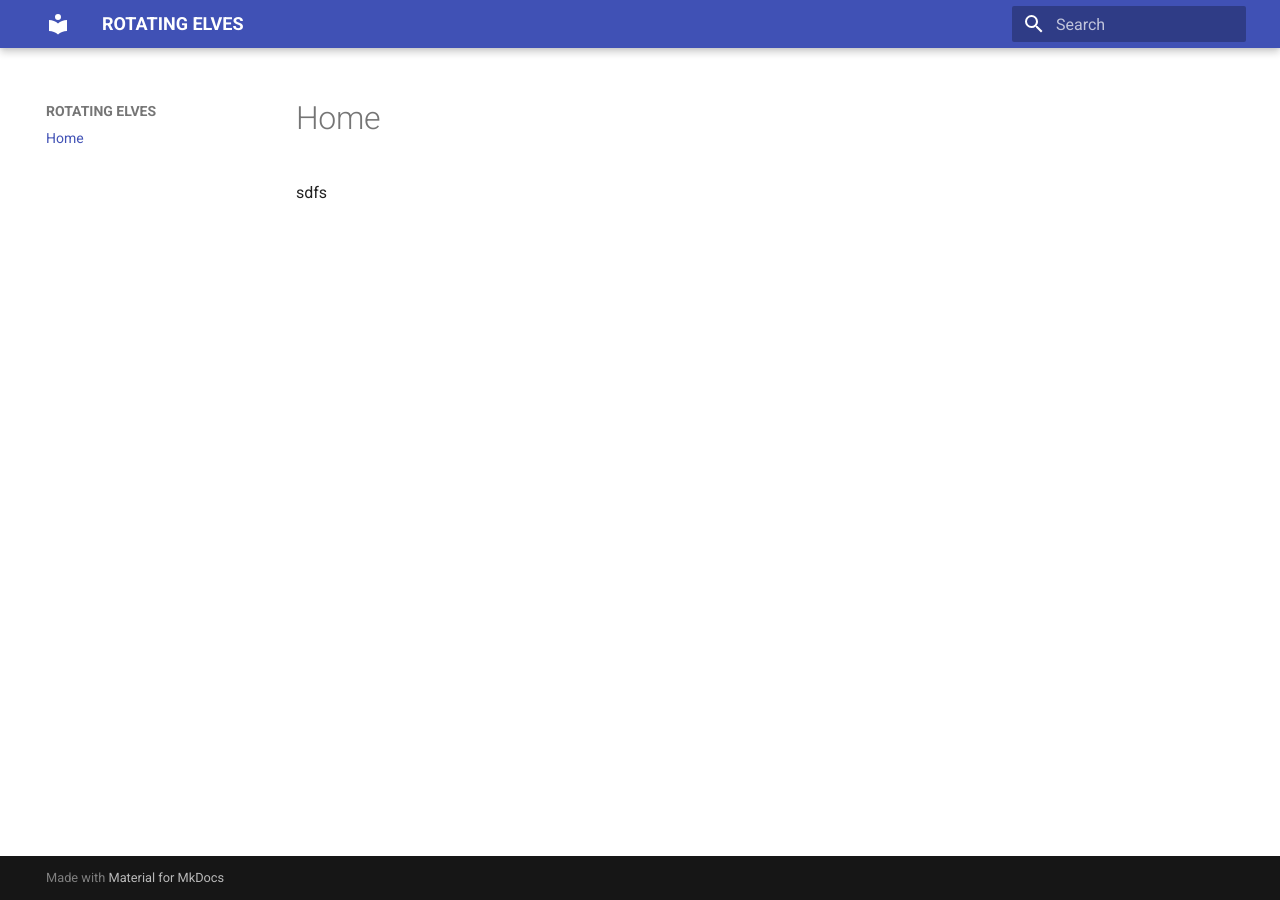
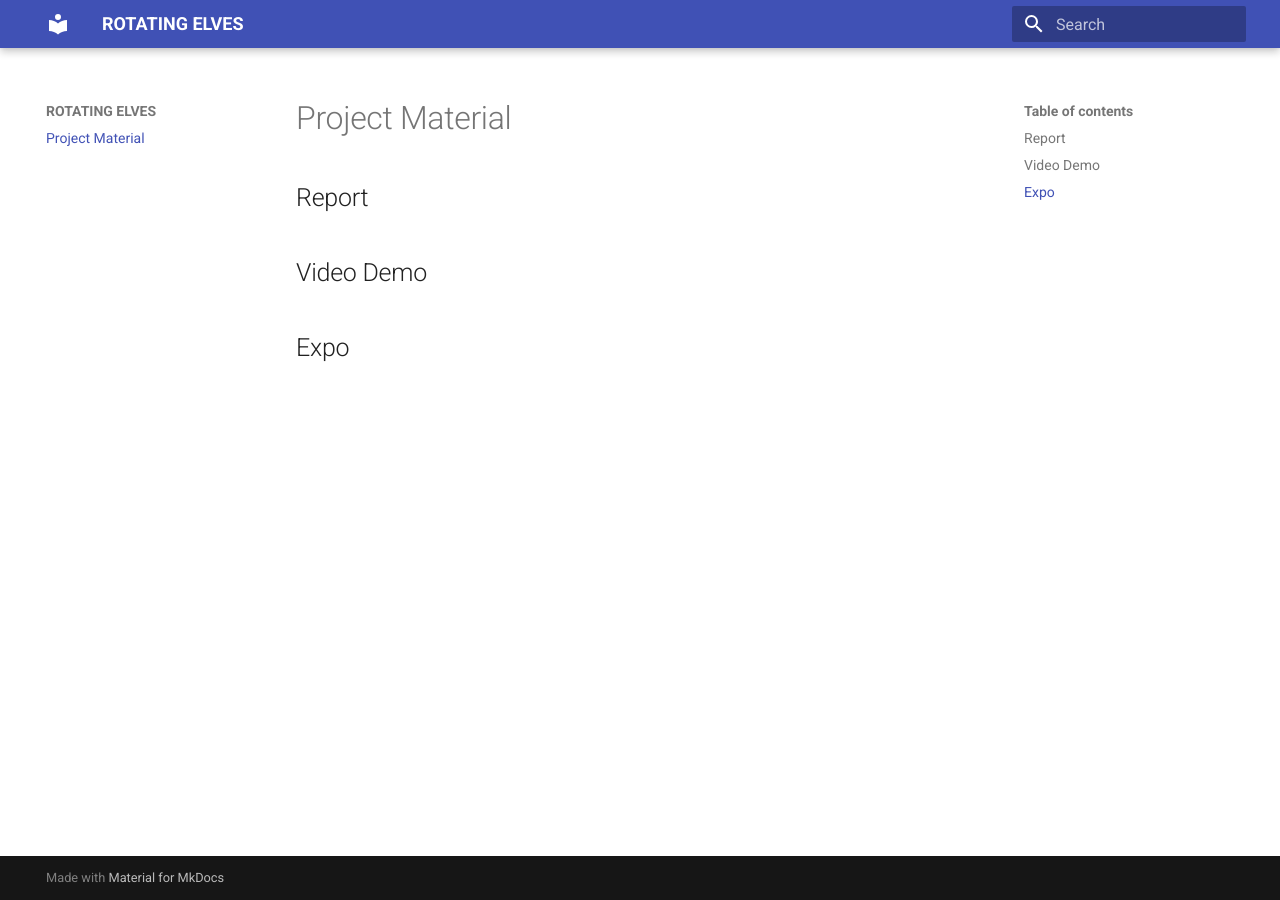
Before and after one commit to GuanQinG-GitHub/Rotating-Elves, an MkDocs documentation site: the page built from docs/index.md, in a window 1280 px wide. Built offline with MkDocs 1.6.1 and Material for MkDocs 9.7.7, drawn with Linux system fonts in a browser that asks for light colours.

Commit message:
Update index.md

```diff
--- a/docs/index.md
+++ b/docs/index.md
@@ -1 +1,7 @@
-sdfs
+# Project Material
+
+## Report
+
+## Video Demo
+
+## Expo
```
